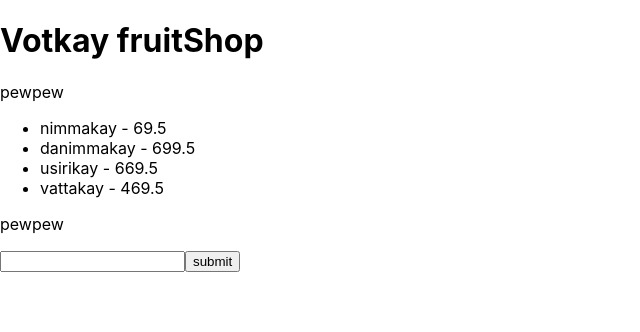
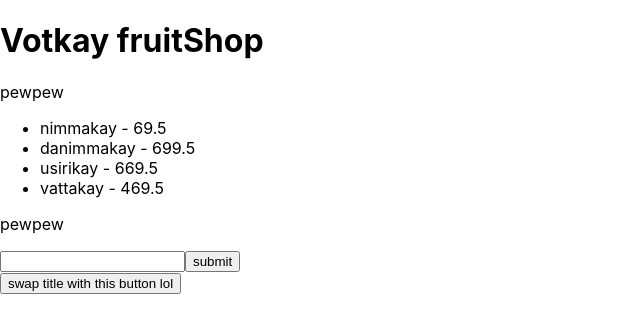
Before and after one commit to dinokage/adv-react, a React (Create React App) app: page / in a window 1280 px wide. Shown: the top 332 px of the page, without its empty margins (0-640 px from the left). Built offline with nearby package versions, Linux system fonts and the light colour scheme.

Commit message:
implemented useEfect hook with dependancy arrray

```diff
--- a/src/App.js
+++ b/src/App.js
@@ -2,6 +2,7 @@ import './App.css';
 import './FruitList';
 import FruitList from './FruitList';
 import SimpleformInput from './SimpleFormInput';
+import ToggleButton from './ToggleButton';
 import { UserContext } from './Contexts';
 import { useState } from 'react';
 function App() {
@@ -12,6 +13,7 @@ function App() {
       <UserContext.Provider value={user}>
       <FruitList />
       <SimpleformInput />
+      <ToggleButton />
       </UserContext.Provider>
 
     </div>
--- /dev/null
+++ b/src/ToggleButton.js
@@ -0,0 +1,15 @@
+import { useState, useEffect } from "react"
+export default function ToggleButton() {
+    const handleClick = () => {
+        setToggle(!toggle)
+    }
+    const[ toggle, setToggle] = useState(true)
+    useEffect(() => {
+        document.title = toggle ? "votkay" : "kayvot"
+    }, [toggle])
+    return (
+        <div>
+            <button onClick={handleClick}>swap title with this button lol</button>
+        </div>
+    )
+}
```
